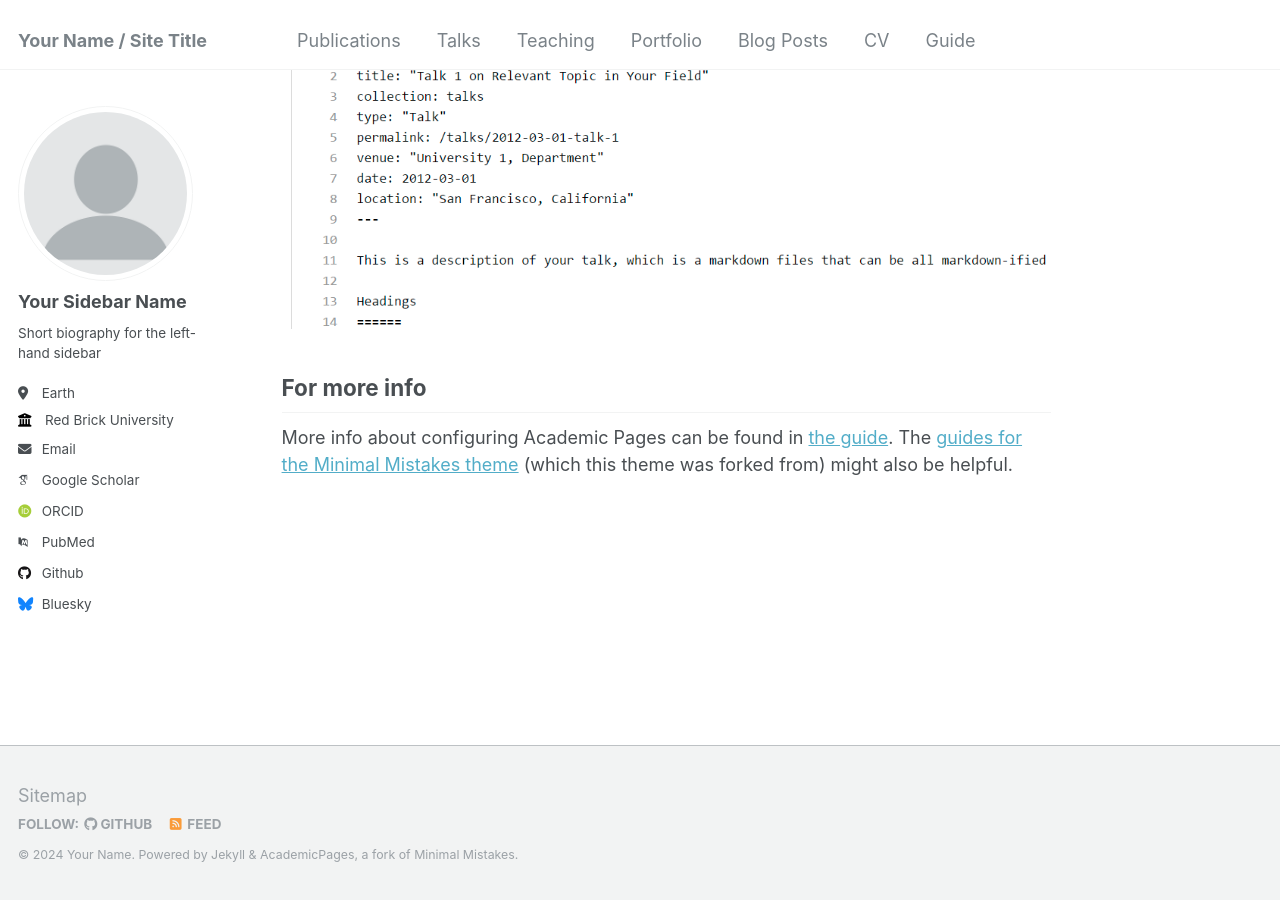
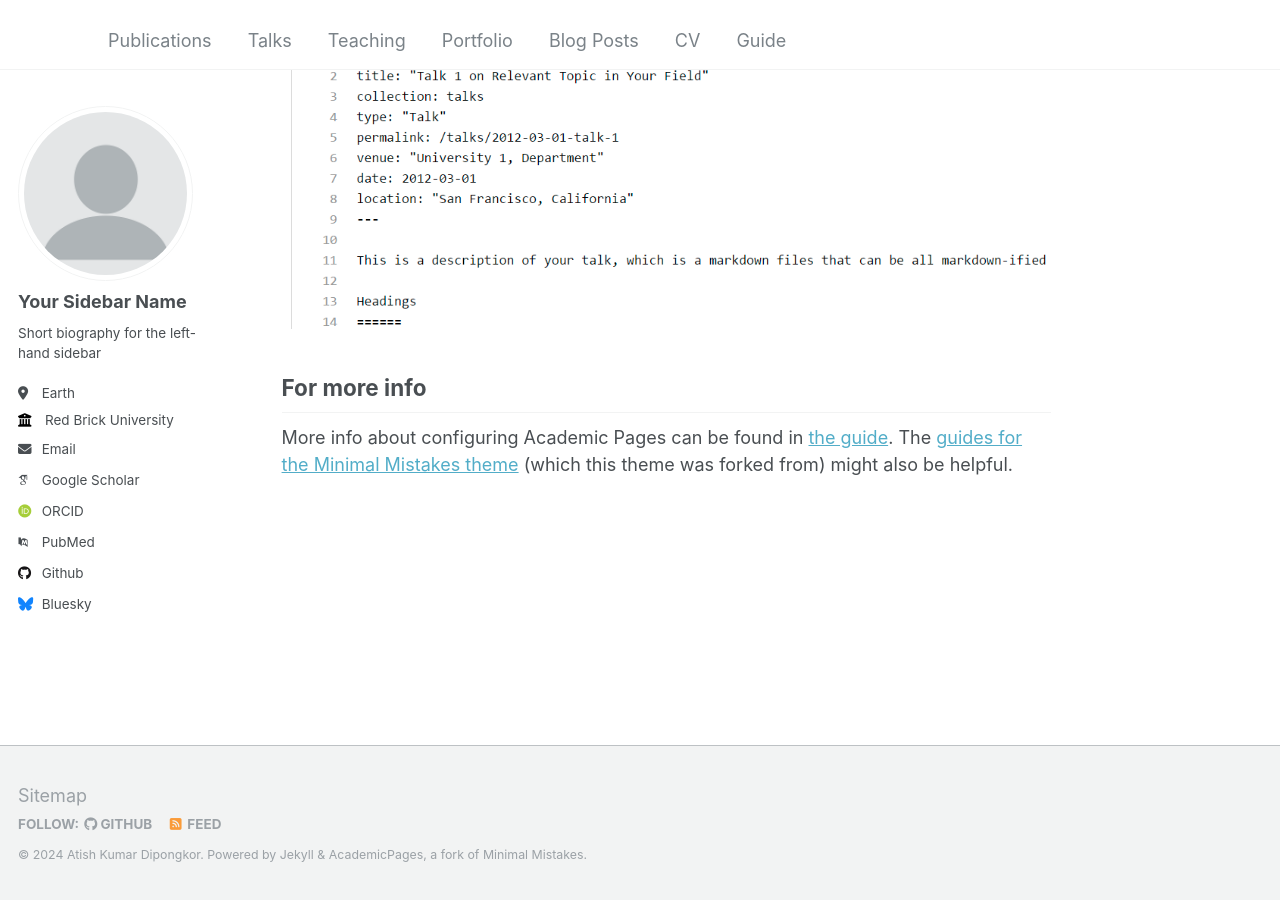
Before and after one commit to dipongkor/akdipongkor, a Jekyll site: the page built from _pages/about.md, in a window 1280 px wide and 900 px high, scrolled down 2660 px. Built offline with Jekyll 4.4.1, drawn with Linux system fonts in a browser that asks for light colours; some web fonts are replaced.

Commit message:
minor changes

```diff
--- a/_config.yml
+++ b/_config.yml
@@ -8,11 +8,11 @@
 
 # Basic Site Settings
 locale                   : "en-US"
-title                    : "Your Name / Site Title"
+title                    : ""
 title_separator          : "-"
-name                     : &name "Your Name"
+name                     : &name "Atish Kumar Dipongkor"
 description              : &description "personal description"
-url                      : https://academicpages.github.io # the base hostname & protocol for your site e.g. "https://mmistakes.github.io"
+url                      : https://akdipongkor.github.io # the base hostname & protocol for your site e.g. "https://mmistakes.github.io"
 baseurl                  : "" # the subpath of your site, e.g. "/blog"
 repository               : "academicpages/academicpages.github.io"
 
```
